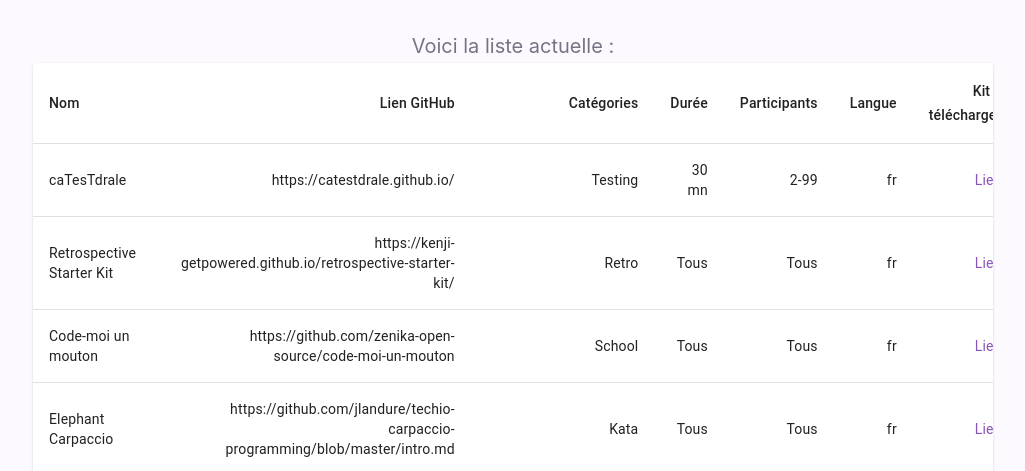
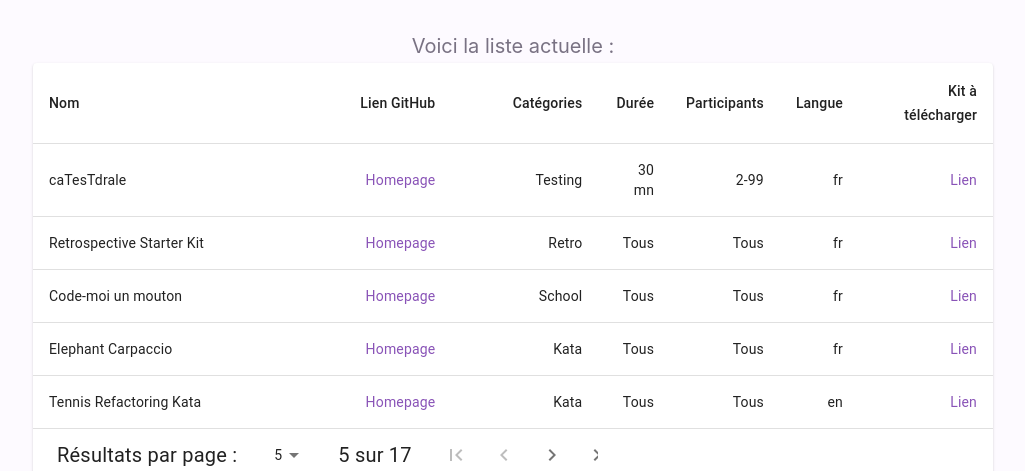
Before and after one commit to open-agile/open-agile.github.io, a Gatsby site: page / in a window 1280 px wide. Shown: the part 329-800 px from the top of the page, without its empty margins (127-1152 px from the left). Built offline with nearby package versions, Linux system fonts and the light colour scheme; Gatsby itself is replaced by a stand-in of ours.

Commit message:
Ajout d'une pagination.

```diff
--- a/package.json
+++ b/package.json
@@ -6,6 +6,7 @@
   "author": "Kyle Mathews <mathews.kyle@gmail.com>",
   "dependencies": {
     "@material-ui/core": "^4.7.1",
+    "@material-ui/icons": "^4.5.1",
     "gatsby": "^2.18.4",
     "gatsby-cli": "^2.7.47",
     "gatsby-image": "^2.2.34",
--- a/src/components/table-results.js
+++ b/src/components/table-results.js
@@ -4,24 +4,105 @@ import TableBody from '@material-ui/core/TableBody';
 import TableCell from '@material-ui/core/TableCell';
 import TableHead from '@material-ui/core/TableHead';
 import TableRow from '@material-ui/core/TableRow';
+import TableFooter from '@material-ui/core/TableFooter';
+import TablePagination from '@material-ui/core/TablePagination';
 import Paper from '@material-ui/core/Paper';
-import { makeStyles } from '@material-ui/core/styles';
+import IconButton from '@material-ui/core/IconButton';
+import FirstPageIcon from '@material-ui/icons/FirstPage';
+import KeyboardArrowLeft from '@material-ui/icons/KeyboardArrowLeft';
+import KeyboardArrowRight from '@material-ui/icons/KeyboardArrowRight';
+import LastPageIcon from '@material-ui/icons/LastPage';
+import { makeStyles, useTheme } from '@material-ui/core/styles';
 
 const TableResults = ({results}) => {
+  const useStyles1 = makeStyles(theme => ({
+    root: {
+      flexShrink: 0,
+      marginLeft: theme.spacing(2.5),
+    },
+  }));
+
+  function TablePaginationActions(props) {
+    const classes = useStyles1();
+    const theme = useTheme();
+    const { count, page, rowsPerPage, onChangePage } = props;
+
+    const handleFirstPageButtonClick = event => {
+      onChangePage(event, 0);
+    };
+
+    const handleBackButtonClick = event => {
+      onChangePage(event, page - 1);
+    };
+
+    const handleNextButtonClick = event => {
+      onChangePage(event, page + 1);
+    };
+
+    const handleLastPageButtonClick = event => {
+      onChangePage(event, Math.max(0, Math.ceil(count / rowsPerPage) - 1));
+    };
+
+    return (
+      <div className={classes.root}>
+        <IconButton
+          onClick={handleFirstPageButtonClick}
+          disabled={page === 0}
+          aria-label="première page"
+        >
+          {theme.direction === 'rtl' ? <LastPageIcon /> : <FirstPageIcon />}
+        </IconButton>
+        <IconButton onClick={handleBackButtonClick} disabled={page === 0} aria-label="page précédente">
+          {theme.direction === 'rtl' ? <KeyboardArrowRight /> : <KeyboardArrowLeft />}
+        </IconButton>
+        <IconButton
+          onClick={handleNextButtonClick}
+          disabled={page >= Math.ceil(count / rowsPerPage) - 1}
+          aria-label="page suivante"
+        >
+          {theme.direction === 'rtl' ? <KeyboardArrowLeft /> : <KeyboardArrowRight />}
+        </IconButton>
+        <IconButton
+          onClick={handleLastPageButtonClick}
+          disabled={page >= Math.ceil(count / rowsPerPage) - 1}
+          aria-label="dernière page"
+        >
+          {theme.direction === 'rtl' ? <FirstPageIcon /> : <LastPageIcon />}
+        </IconButton>
+      </div>
+    );
+  }
+
   const useStyles = makeStyles({
     root: {
       width: '100%',
-      overflowX: 'auto',
     },
     table: {
-      minWidth: 650,
+      minWidth: 500,
+    },
+    tableWrapper: {
+      overflowX: 'auto',
     },
   });
 
   const classes = useStyles();
+  const [page, setPage] = React.useState(0);
+  const [rowsPerPage, setRowsPerPage] = React.useState(5);
+
+  const emptyRows = rowsPerPage - Math.min(rowsPerPage, results.length - page * rowsPerPage);
+
+  const handleChangePage = (event, newPage) => {
+    setPage(newPage);
+  };
+
+  const handleChangeRowsPerPage = event => {
+    setRowsPerPage(parseInt(event.target.value, 10));
+    setPage(0);
+  };
 
   return (
   <Paper className={classes.root}>
+      <div className={classes.tableWrapper}>
           <Table className={classes.table} aria-label="simple table">
               <TableHead>
                   <TableRow>
@@ -35,12 +116,15 @@ const TableResults = ({results}) => {
                   </TableRow>
               </TableHead>
               <TableBody>
-        {results.map(row => (
+              {(rowsPerPage > 0
+                ? results.slice(page * rowsPerPage, page * rowsPerPage + rowsPerPage)
+                : results
+              ).map(row => (
                   <TableRow key={row.name}>
                       <TableCell component="th" scope="row">
                           {row.name}
                       </TableCell>
-            <TableCell align="right">{row.link}</TableCell>
+                      <TableCell align="right"><a href={row.link} title={row.link}>Homepage</a></TableCell>
                       <TableCell align="right">{row.tags}</TableCell>
                       <TableCell align="right">{row.duration}</TableCell>
                       <TableCell align="right">{row.people}</TableCell>
@@ -48,8 +132,35 @@ const TableResults = ({results}) => {
                       <TableCell align="right"><a href={row.kit} title={row.kit}>Lien</a></TableCell>
                   </TableRow>
               ))}
+
+              {emptyRows > 0 && (
+                  <TableRow style={{ height: 53 * emptyRows }}>
+                      <TableCell colSpan={6} />
+                  </TableRow>
+              )}
               </TableBody>
+              <TableFooter>
+                  <TableRow>
+                      <TablePagination
+                        rowsPerPageOptions={[5, 10, 25, { label: 'Tout', value: -1 }]}
+                        colSpan={3}
+                        count={results.length}
+                        rowsPerPage={rowsPerPage}
+                        page={page}
+                        SelectProps={{
+                          inputProps: { 'aria-label': 'Résultats par page' },
+                          native: true,
+                        }}
+                        onChangePage={handleChangePage}
+                        onChangeRowsPerPage={handleChangeRowsPerPage}
+                        ActionsComponent={TablePaginationActions}
+                        labelDisplayedRows={({ from, to, count }) => from + '-' + to === -1 ? count : to + ' sur ' +count}
+                        labelRowsPerPage={'Résultats par page :'}
+                      />
+                  </TableRow>
+              </TableFooter>
           </Table>
+      </div>
 </Paper>)
 }
 export default TableResults
--- a/src/pages/index.js
+++ b/src/pages/index.js
@@ -6,7 +6,7 @@ import TableResults from "../components/table-results"
 
 const IndexPage = () => {
       function createData(name, link, tags, duration, people, language, kit) {
-        return { name, link, tags, duration, people, language, kit };
+          return { name, link, tags, duration, people, language, kit };
       }
 
       const rows = [
@@ -14,12 +14,20 @@ const IndexPage = () => {
         createData('Retrospective Starter Kit', 'https://kenji-getpowered.github.io/retrospective-starter-kit/', 'Retro', 'Tous', 'Tous', 'fr', 'http://www.filedropper.com/scrum-retrospective-starter-kit'),
         createData('Code-moi un mouton', 'https://github.com/zenika-open-source/code-moi-un-mouton', 'School', 'Tous', 'Tous', 'fr', 'https://github.com/zenika-open-source/code-moi-un-mouton/tree/master/kit-de-demarrage'),
         createData('Elephant Carpaccio', 'https://github.com/jlandure/techio-carpaccio-programming/blob/master/intro.md', 'Kata', 'Tous', 'Tous', 'fr', 'https://github.com/jlandure/techio-carpaccio-programming/blob/master/product.md'),
+        createData('Tennis Refactoring Kata', 'https://github.com/emilybache/Tennis-Refactoring-Kata', 'Kata', 'Tous', 'Tous', 'en', 'https://github.com/emilybache/Tennis-Refactoring-Kata/blob/master/README.md'),
+        createData('Racing Car Katas', 'https://github.com/emilybache/Racing-Car-Katas', 'Kata', 'Tous', 'Tous', 'en', 'https://github.com/emilybache/Racing-Car-Katas/blob/master/README.md'),
+        createData('Parrot Refactoring Kata', 'https://github.com/emilybache/Parrot-Refactoring-Kata', 'Kata', 'Tous', 'Tous', 'en', 'https://github.com/emilybache/Parrot-Refactoring-Kata/blob/master/README.md'),
+        createData('Supermarket Receipt Refactoring Kata', 'https://github.com/emilybache/SupermarketReceipt-Refactoring-Kata', 'Kata', 'Tous', 'Tous', 'en', 'https://github.com/emilybache/SupermarketReceipt-Refactoring-Kata/blob/master/README.md'),
+        createData('Supermarket Pricing', 'https://github.com/raddanesh/Kata01', 'Kata', 'Tous', 'Tous', 'en', 'https://github.com/raddanesh/Kata01/blob/master/README.md'),
+        createData('ALphabet Cipher', 'https://github.com/gigasquid/wonderland-clojure-katas/tree/master/alphabet-cipher', 'Kata', 'Tous', 'Tous', 'en', 'https://github.com/gigasquid/wonderland-clojure-katas/blob/master/alphabet-cipher/README.md'),
         createData('Gilded Rose Kata', 'https://github.com/emilybache/GildedRose-Refactoring-Kata', 'Kata', 'Tous', 'Tous', 'en,fr', 'https://github.com/emilybache/GildedRose-Refactoring-Kata/blob/master/GildedRoseRequirements_fr.md'),
         createData('Theatrical Players Refactoring Kata', 'https://github.com/emilybache/Theatrical-Players-Refactoring-Kata', 'Kata', 'Tous', 'Tous', 'en', 'https://github.com/emilybache/Theatrical-Players-Refactoring-Kata/blob/master/README.md'),
         createData('Agile Game of Thrones', 'https://github.com/open-agile/agile-game-of-thrones', 'Priorisation', '1h30', '2-30', 'fr', 'https://github.com/open-agile/agile-game-of-thrones/tree/master/long_version_got'),
-        createData('Lego Carpaccio', 'https://github.com/open-agile/lego-carpaccio', 'Iteration,Feedback,Lego', '1h30 mn', '2-30', 'fr', 'https://github.com/open-agile/lego-carpaccio'),
+        createData('Lego Carpaccio', 'https://github.com/open-agile/lego-carpaccio', 'Iteration,Feedback,Lego', '1h30', '2-30', 'fr', 'https://github.com/open-agile/lego-carpaccio'),
         createData('RetroThemez', 'https://github.com/cs91/RetroThemez', 'Retro', 'Tous', 'Tous', 'en', 'https://github.com/cs91/RetroThemez'),
         createData('Rétrospectives Scénarisées', 'https://github.com/chapuyj/scripted-retrospective', 'Retro', 'Tous', 'Tous', 'fr', 'https://github.com/chapuyj/scripted-retrospective/blob/master/scripts/kaamelott_un-sejour-a-kaamelott_20191026.md'),
+        createData('Open Practice Library', 'https://openpracticelibrary.com/', 'Retro', 'Tous', 'Tous', 'en', 'https://openpracticelibrary.com/practice/example-mapping/'),
+        //createData('', '', '', '', '', '', ''),
       ];
 
     return (<Layout>
```
Also changed, not shown: src/pages/integrations/slack.js (deleted, +0 -101 lines), 1 other file. Lines whose indentation alone changed are shown as unchanged.
